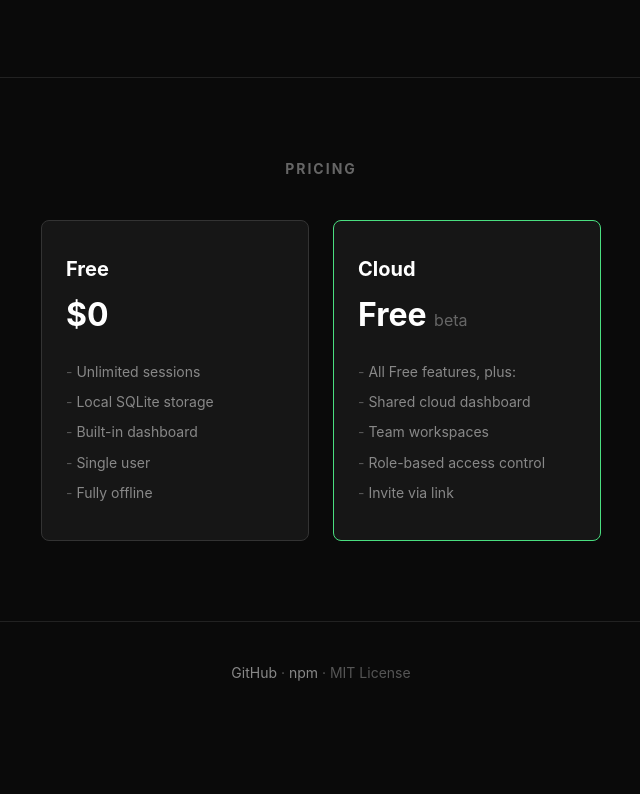
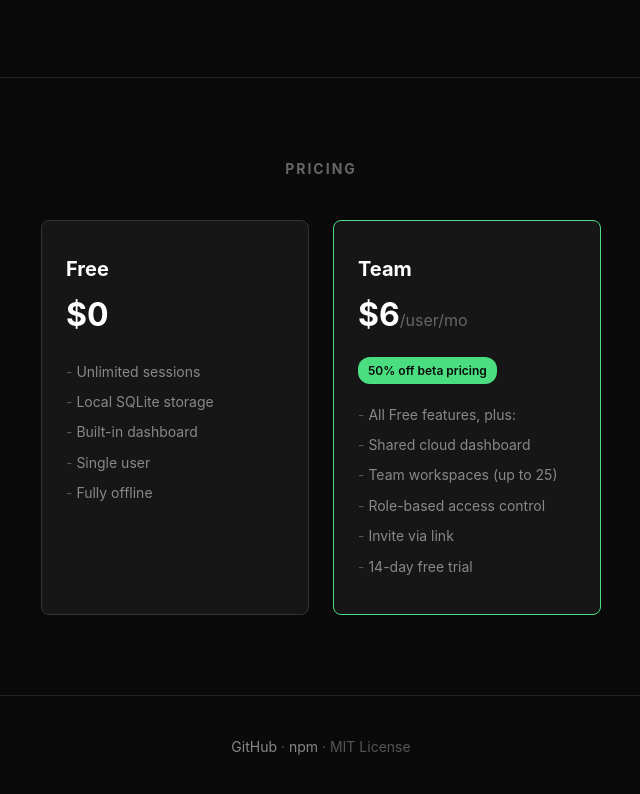
Before and after one commit to akoskomuves/promptly, a website: page landing/index.html in a window 1280 px wide. Shown: the part 1975-2769 px from the top of the page, without its empty margins (319-959 px from the left). Before the commit the page ends 2700 px from the top, so only its background shows below. Drawn offline with Linux system fonts and the light colour scheme.

Commit message:
feat: add beta pricing and referral program to landing page
- 50% off annual beta pricing (/user/mo)
- Added beta badge styling
- Updated sync script to include BUSINESS.md

Co-Authored-By: Claude Opus 4.5 <noreply@anthropic.com>

```diff
--- a/landing/index.html
+++ b/landing/index.html
@@ -153,6 +153,16 @@
       padding: 4px 0;
     }
     .price-card li::before { content: "- "; color: #555; }
+    .beta-badge {
+      display: inline-block;
+      background: #4ade80;
+      color: #0a0a0a;
+      font-size: 12px;
+      font-weight: 600;
+      padding: 4px 10px;
+      border-radius: 12px;
+      margin-bottom: 16px;
+    }
 
     footer {
       padding: 40px 0;
@@ -278,14 +288,16 @@
           </ul>
         </div>
         <div class="price-card featured">
-          <h3>Cloud</h3>
-          <div class="price">Free <span>beta</span></div>
+          <h3>Team</h3>
+          <div class="price">$6<span>/user/mo</span></div>
+          <div class="beta-badge">50% off beta pricing</div>
           <ul>
             <li>All Free features, plus:</li>
             <li>Shared cloud dashboard</li>
-            <li>Team workspaces</li>
+            <li>Team workspaces (up to 25)</li>
             <li>Role-based access control</li>
             <li>Invite via link</li>
+            <li>14-day free trial</li>
           </ul>
         </div>
       </div>
```
Also changed, not shown: 1 other file.
